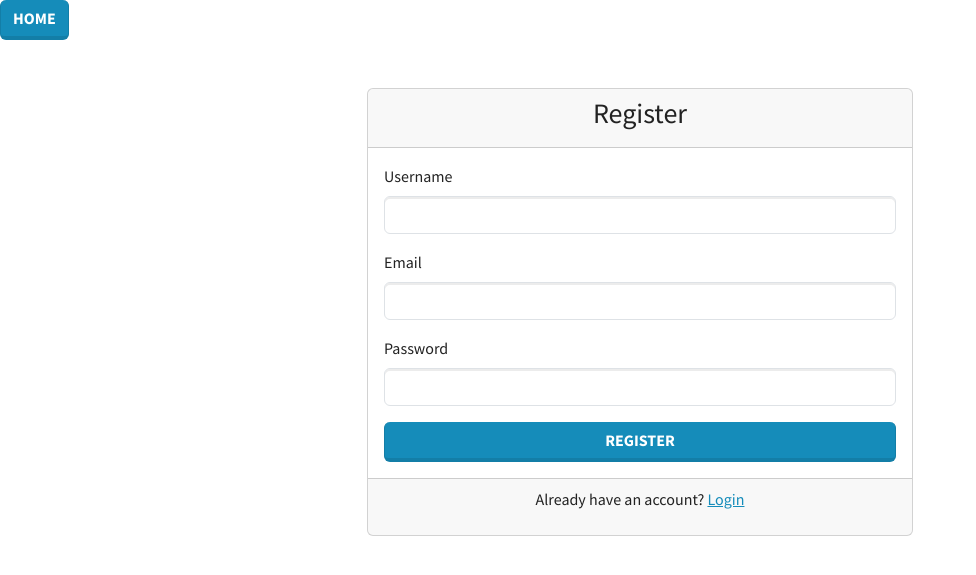
After one commit to ayubsht1/flask-blog, a Flask app: page /register in a window 1280 px wide. The commit adds this page. Shown: the top 575 px of the page, without its empty margins (0-976 px from the left). Run offline with Flask 3, Linux system fonts and the light colour scheme; parts of the project's set-up code (start-up, migrations or seed data) failed here and were passed over; some libraries are stand-ins or nearby versions.

Commit message:
user authentication

```diff
--- a/blog/app.py
+++ b/blog/app.py
@@ -1,5 +1,7 @@
 from flask import Blueprint, render_template, redirect, url_for, request, flash
-from blog.models import db, Post
+from blog.models import  Post, User
+from flask_login import login_user, login_required, logout_user, current_user
+from blog import bcrypt, db
 
 main = Blueprint('main', __name__)
 
@@ -18,6 +20,7 @@ def home():
     return render_template('index.html', posts=posts.items, next_url=next_url, prev_url=prev_url)
 
 @main.route('/create', methods=['GET', 'POST'])
+@login_required
 def create_post():
     if request.method == 'POST':
         title = request.form['title']
@@ -26,7 +29,7 @@ def create_post():
             flash('Title and Content are required!', 'danger')
             return redirect(url_for('main.create_post'))
 
-        new_post = Post(title=title, content=content)
+        new_post = Post(title=title, content=content, user_id=current_user.id)
         db.session.add(new_post)
         db.session.commit()
         flash('Post created successfully!', 'success')
@@ -39,8 +42,14 @@ def post_detail(post_id):
     return render_template('post_detail.html', post=post)
 
 @main.route('/post/edit/<int:post_id>', methods=['GET', 'POST'])
+@login_required
 def update_post(post_id):
     post = Post.query.get_or_404(post_id)
+
+    # Ensure that the post belongs to the logged-in user
+    if post.user_id != current_user.id:
+        flash('You do not have permission to edit this post.', 'danger')
+        return redirect(url_for('main.home'))
 
     if request.method == 'POST':
         post.title = request.form['title']
@@ -56,6 +65,7 @@ def update_post(post_id):
 
     return render_template('update_post.html', post=post)
 
+
 @main.route('/delete/<int:post_id>')
 def delete_post(post_id):
     post = Post.query.get_or_404(post_id)
@@ -63,3 +73,43 @@ def delete_post(post_id):
     db.session.commit()
     flash('Post deleted successfully!', 'success')
     return redirect(url_for('main.home'))
+
+@main.route('/register', methods=['GET', 'POST'])
+def register():
+    if request.method == 'POST':
+        username = request.form['username']
+        email = request.form['email']
+        password = request.form['password']
+        hashed_password = bcrypt.generate_password_hash(password).decode('utf-8')
+
+        new_user = User(username=username, email=email, password=hashed_password)
+        db.session.add(new_user)
+        db.session.commit()
+
+        flash('Account created successfully!', 'success')
+        return redirect(url_for('main.login'))
+
+    return render_template('register.html')
+
+@main.route('/login', methods=['GET', 'POST'])
+def login():
+    if request.method == 'POST':
+        email = request.form['email']
+        password = request.form['password']
+        user = User.query.filter_by(email=email).first()
+
+        if user and bcrypt.check_password_hash(user.password, password):
+            login_user(user)
+            flash('Login successful!', 'success')
+            return redirect(url_for('main.home'))
+
+        flash('Login failed. Check your email and password', 'danger')
+
+    return render_template('login.html')
+
+@main.route('/logout')
+@login_required
+def logout():
+    logout_user()
+    flash('You have been logged out.', 'info')
+    return redirect(url_for('main.home'))
--- a/blog/templates/post_detail.html
+++ b/blog/templates/post_detail.html
@@ -10,7 +10,7 @@
                 <!-- Post Title and Date -->
                 <h1 class="post-title">{{ post.title }}</h1>
                 <p class="post-date">Posted on {{ post.date_posted.strftime('%B %d, %Y') }}</p>
-
+                <p class="post-author">By {{ post.author.username }}</p>
                 <!-- Post Content -->
                 <div class="post-content">
                     <p>{{ post.content }}</p>
@@ -18,8 +18,12 @@
 
                 <!-- Action Buttons -->
                 <div class="btn-container">
+                    {% if current_user.is_authenticated %}
+                    {% if current_user == post.author %}
                         <a href="{{ url_for('main.update_post', post_id=post.id) }}" class="btn btn-outline-primary btn-lg">Edit Post</a>
                     <a href="{{ url_for('main.delete_post', post_id=post.id) }}" class="btn btn-outline-danger btn-lg">Delete Post</a>
+                    {% endif %}
+                    {% endif %}
                 </div>
             </div>
         </div>
--- /dev/null
+++ b/blog/templates/register.html
@@ -0,0 +1,44 @@
+<!DOCTYPE html>
+<html lang="en">
+<head>
+    <meta charset="UTF-8">
+    <meta name="viewport" content="width=device-width, initial-scale=1.0">
+    <title>Register</title>
+    <link rel="stylesheet" href="{{ url_for('static', filename='css/bootstrap.min.css') }}">
+</head>
+<body>
+    <a href="/" class="btn btn-primary">Home</a>
+
+    <div class="container mt-5">
+        <div class="row justify-content-center">
+            <div class="col-md-6">
+                <div class="card">
+                    <div class="card-header text-center">
+                        <h3>Register</h3>
+                    </div>
+                    <div class="card-body">
+                        <form method="POST" action="{{ url_for('main.register') }}">
+                            <div class="mb-3">
+                                <label for="username" class="form-label">Username</label>
+                                <input type="text" class="form-control" id="username" name="username" required>
+                            </div>
+                            <div class="mb-3">
+                                <label for="email" class="form-label">Email</label>
+                                <input type="email" class="form-control" id="email" name="email" required>
+                            </div>
+                            <div class="mb-3">
+                                <label for="password" class="form-label">Password</label>
+                                <input type="password" class="form-control" id="password" name="password" required>
+                            </div>
+                            <button type="submit" class="btn btn-primary w-100">Register</button>
+                        </form>
+                    </div>
+                    <div class="card-footer text-center">
+                        <p>Already have an account? <a href="{{ url_for('main.login') }}">Login</a></p>
+                    </div>
+                </div>
+            </div>
+        </div>
+    </div>
+</body>
+</html>
--- a/requirements.txt
+++ b/requirements.txt
@@ -7,6 +7,7 @@ colorama==0.4.6
 Flask==3.1.0
 Flask-Bcrypt==1.0.1
 Flask-JWT-Extended==4.7.1
+Flask-Login==0.6.3
 Flask-Migrate==4.0.7
 Flask-SQLAlchemy==3.1.1
 greenlet==3.1.1
```
Also changed, not shown: blog/__init__.py (+9 -1 lines), blog/models.py (+24 -1 lines), blog/templates/header.html (+7 -2 lines), blog/templates/index.html (+8 -0 lines), blog/templates/login.html (added, +40 -0 lines), migrations/versions/6703ba661b46_second.py (deleted, +0 -32 lines), migrations/versions/ae532a73ab39_initial.py (deleted, +0 -35 lines), 1 other file.
